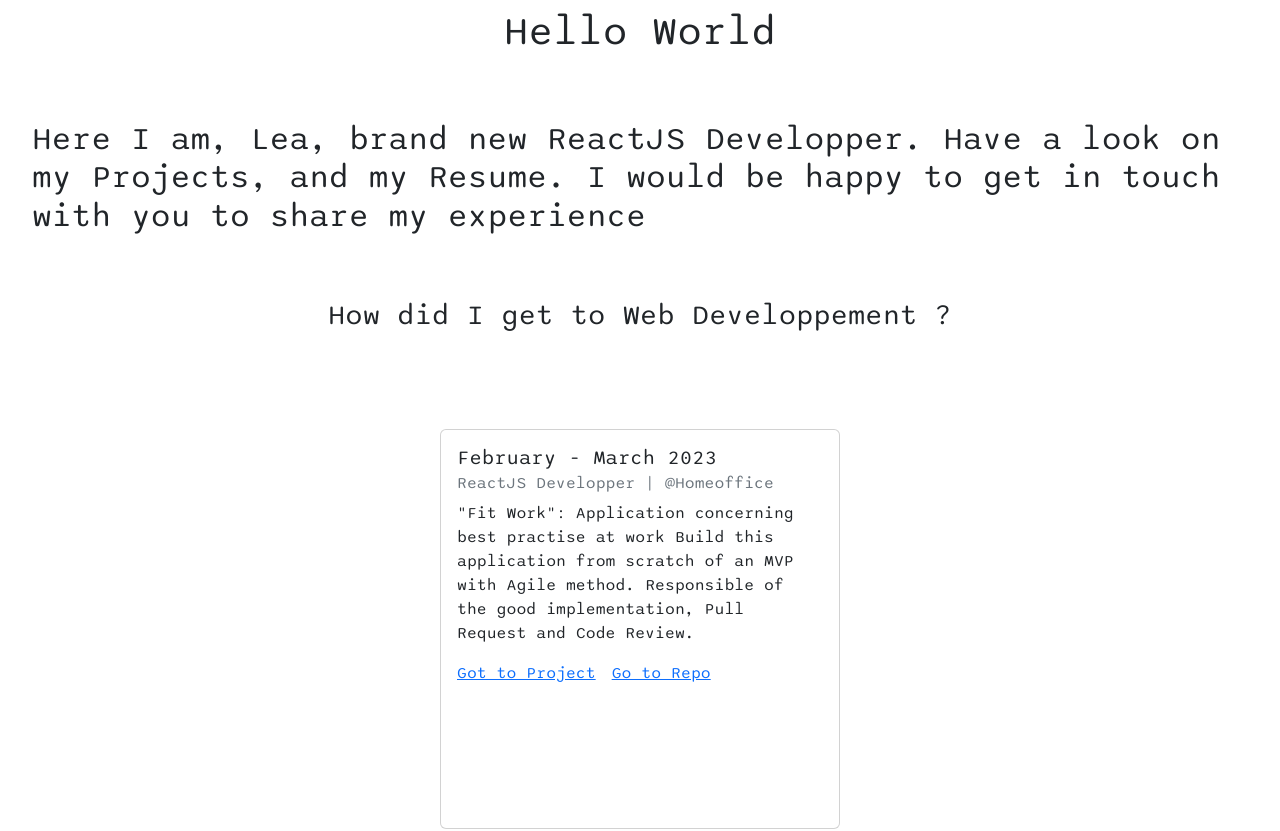
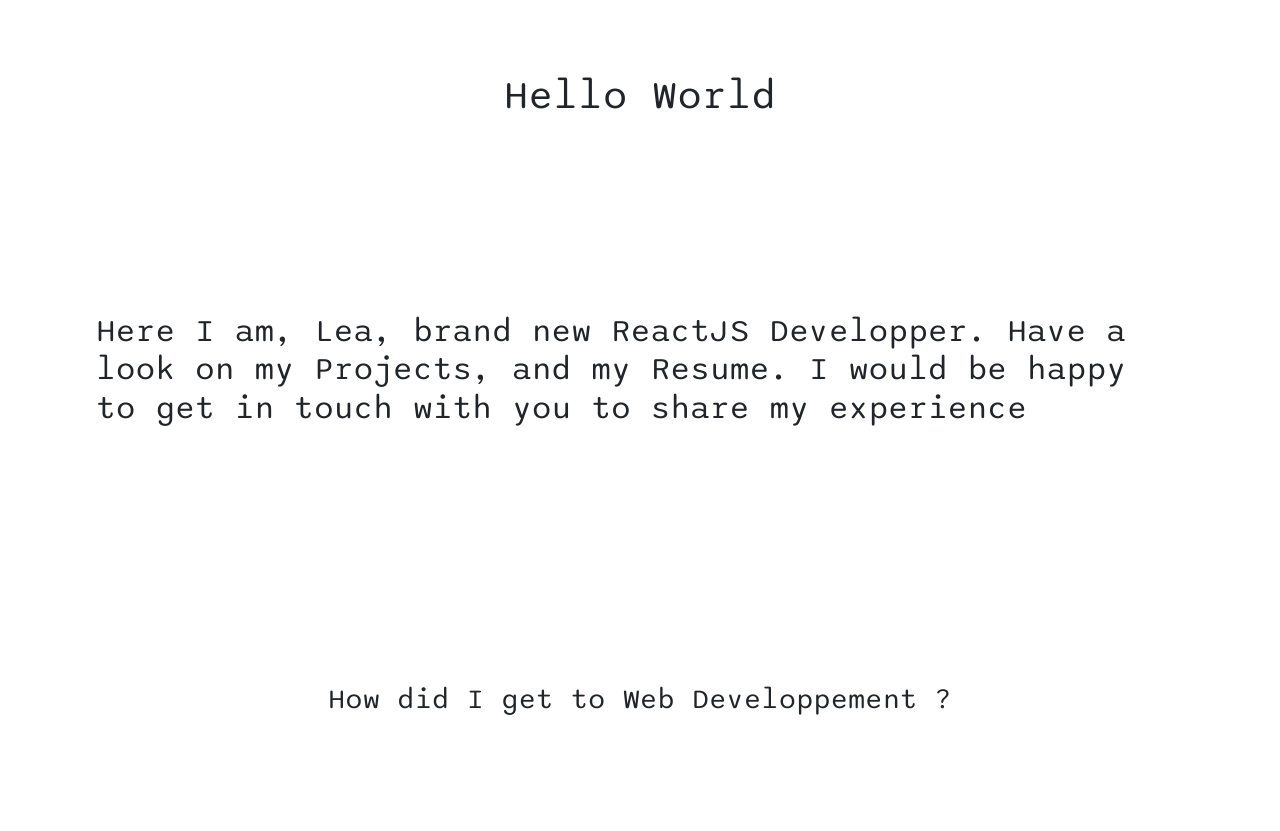
Before and after one commit to LeaBani/my-portefolio, a React (Create React App) app: page / in a window 1280 px wide. Shown: the part 80-911 px from the top of the page. Built offline with nearby package versions, Linux system fonts and the light colour scheme.

Commit message:
Frame motion: add animation on Main Content

```diff
--- a/package.json
+++ b/package.json
@@ -7,10 +7,12 @@
     "@testing-library/react": "^13.4.0",
     "@testing-library/user-event": "^13.5.0",
     "bootstrap": "^5.2.3",
+    "framer-motion": "^10.9.1",
     "react": "^18.2.0",
     "react-animation-on-scroll": "^5.1.0",
     "react-bootstrap": "^2.7.2",
     "react-dom": "^18.2.0",
+    "react-intersection-observer": "^9.4.3",
     "react-router-dom": "^6.9.0",
     "react-scripts": "5.0.1",
     "sass": "^1.59.2",
--- a/src/components/Main/Content/index.js
+++ b/src/components/Main/Content/index.js
@@ -1,17 +1,47 @@
 import './style.scss';
 import Card from 'react-bootstrap/Card';
 
+import { useEffect } from 'react';
+import {
+  motion,
+  useAnimation,
+} from "framer-motion";
+import { useInView } from 'react-intersection-observer';
+
 function Content() {
+
+    const { ref, inView } = useInView();
+    const animation = useAnimation();
+
+    useEffect(() => {
+        if (inView) {
+            animation.start({
+                x: 0,
+                transition: {
+                    type: 'spring', duration: 2,  bounce: 0.5,
+                }
+            });
+        }
+        if (!inView) {
+            animation.start({x: '-100vw'})
+        }
+
+    },[inView, animation]);
+
   return (
     <div className="Content">
+
         <h1 className="Content-title">Hello World</h1>
 
         <h2 className="Content-description">Here I am, Lea, brand new ReactJS Developper. Have a look on my Projects, and my Resume.
         I would be happy to get in touch with you to share my experience</h2>
 
         <h3 className="Content-question">How did I get to Web Developpement ?</h3>
-
-        <div className="Content-experience">
+        <div className="Content-experience" ref={ref}>
+        <motion.div
+            className="Content-experience-list"
+            animate={animation}
+        >
         <Card className="Content-experience-card" style={{ width: '25rem', height: '25rem' }}>
             <Card.Body>
                 <Card.Title>February - March 2023</Card.Title>
@@ -40,6 +70,7 @@ function Content() {
             <Card.Link href="#">Go to Resume</Card.Link>
             </Card.Body>
         </Card>
+
         <Card className="Content-experience-card"  style={{ width: '25rem', height: '25rem' }}>
             <Card.Body>
                 <Card.Title>2015 - 2019</Card.Title>
@@ -104,7 +135,7 @@ function Content() {
             <Card.Link href="#">Go to Resume</Card.Link>
             </Card.Body>
         </Card>
-
+        </motion.div>
         </div>
     </div>
   );
--- a/src/components/Main/Content/style.scss
+++ b/src/components/Main/Content/style.scss
@@ -2,19 +2,23 @@
     display: flex;
     flex-direction: column;
     align-items: center;
+    margin-bottom: 4rem;
 
     &-title{
-        margin: 2rem;
+        margin: 6rem;
     }
 
     &-description{
-        margin: 2rem;
+        margin: 6rem;
     }
     &-question{
-        margin: 2rem;
+        margin: 10rem;
     }
     &-experience{
-        margin: 2rem;
+        &-list{
+            margin: 2rem;
+            margin-bottom: 4rem;
+        }
 
         &-card{
             margin: 2rem;
```
Also changed, not shown: 1 other file (tests, documents, lock files or other folders).
